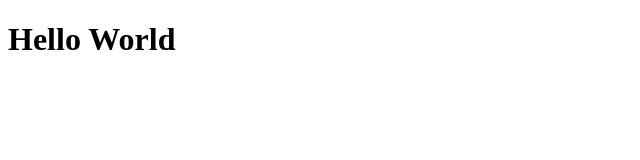
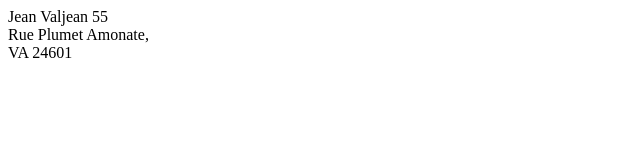
Before and after one commit to MaxHass12/web-dev-michael-hartl, a plain HTML site: page index.html in a window 1280 px wide. Shown: the whole page, without its empty margins (0-640 px from the left). Drawn offline with Linux system fonts and the light colour scheme.

Commit message:
finished chapter-1

```diff
--- a/index.html
+++ b/index.html
@@ -1,10 +1,14 @@
 <!DOCTYPE html>
-<html lang="en">
+<html>
   <head>
-    <meta charset="UTF-8" />
-    <title>Document</title>
+    <title>Who am I?</title>
+    <meta charset="utf-8" />
   </head>
   <body>
-    <h1>Hello World</h1>
+    Jean Valjean 55
+    <br />
+    Rue Plumet Amonate,
+    <br />
+    VA 24601
   </body>
 </html>
```
